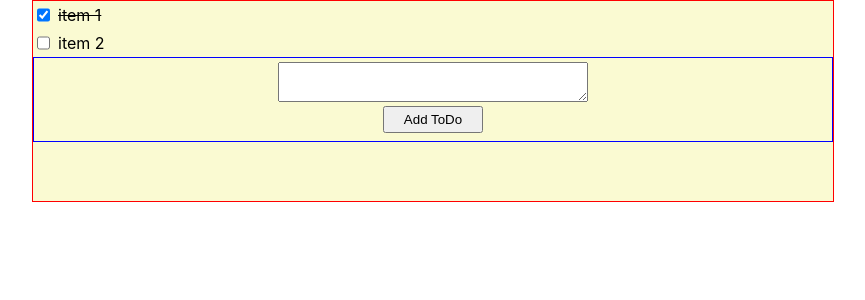
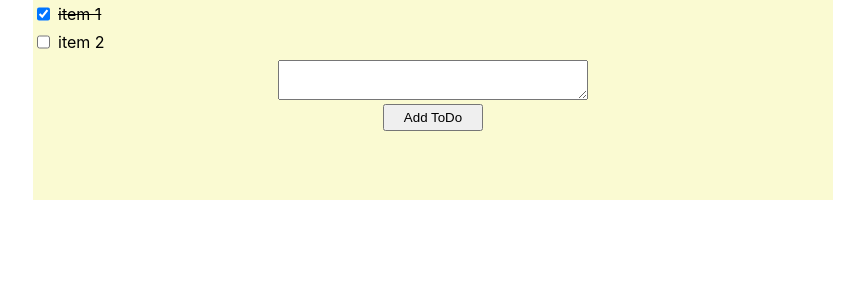
Before and after one commit to xx745/react-todo-typescript, a React (Create React App) app: page / in a window 1280 px wide. Shown: the top 300 px of the page, without its empty margins (207-1072 px from the left). Built offline with nearby package versions, Linux system fonts and the light colour scheme.

Commit message:
Added ESLint, added handler to add new ToDo

```diff
--- a/src/App.tsx
+++ b/src/App.tsx
@@ -1,38 +1,55 @@
+import React from 'react';
 import './css/App.css';
 import ToDoItem from './components/ToDoItem';
 import ToDoNewItem from './components/ToDoNewItem';
 import { useState } from 'react';
+import { nanoid } from 'nanoid';
 
 const initialTodos: ToDo[] = [
   {
-    id: 1,
+    id: 'sdjhdfasdf',
     text: 'item 1',
-    completed: true,
+    completed: true
   },
   {
-    id: 2,
+    id: 'ooamanetey',
     text: 'item 2',
-    completed: false,
-  },
+    completed: false
+  }
 ];
 
 function App() {
   const [allTodos, setTodos] = useState(initialTodos);
 
-  const toggleTodo = (selectedTodo: ToDo) => {
+  function toggleTodo(selectedTodo: ToDo): void {
     const newTodos = allTodos.map((todo) => {
       if (todo.id === selectedTodo.id) {
         return {
           ...todo,
-          completed: !todo.completed,
+          completed: !todo.completed
         };
       }
       return todo;
     });
 
     setTodos(newTodos);
-  };
+  }
 
+  function addTodo(text: string) {
+    if (!text.length || !text.trim().length) {
+      alert('Text cannot be empty!');
+
+      return;
+    }
+
+    const newTodo: ToDo = {
+      id: nanoid(),
+      text,
+      completed: false
+    };
+
+    setTodos([...allTodos, newTodo]);
+  }
 
   return (
     <div className="App">
@@ -42,7 +59,7 @@ function App() {
           todo={todo}
           toggleTodo={toggleTodo} />
       ))}
-      <ToDoNewItem />
+      <ToDoNewItem addTodo={addTodo} />
     </div>
   );
 }
--- a/src/components/ToDoItem.tsx
+++ b/src/components/ToDoItem.tsx
@@ -6,14 +6,14 @@ function ToDoItem({ todo, toggleTodo }: ToDoItemProps): JSX.Element {
       <input
         type="checkbox"
         checked={todo.completed}
-        onChange={() => { toggleTodo(todo) }} />
+        onChange={() => { toggleTodo(todo); }} />
       <span
         style={{ textDecoration: todo.completed ? 'line-through' : undefined }}
         className='ToDoItem__label'>
         {todo.text}
       </span>
     </div>
-  )
-};
+  );
+}
 
 export default ToDoItem;
--- a/src/components/ToDoNewItem.tsx
+++ b/src/components/ToDoNewItem.tsx
@@ -1,12 +1,29 @@
-import React from 'react';
+import React, { useState } from 'react';
 
-function ToDoNewItem(): JSX.Element {
-    return (
-        <div className='ToDoNewItem'>
-            <textarea className='ToDoNewItem__input'/>
-            <button className='ToDoNewItem__btn'>Add ToDo</button>
-        </div>
-    )
-};
+function ToDoNewItem({ addTodo }: ToDoNewItemProps): JSX.Element {
+  const [newToDoText, setNewToDoText] = useState('');
+
+  function handleNewTodo(event: React.MouseEvent<HTMLButtonElement, MouseEvent>) {
+    event.preventDefault();
+    addTodo(newToDoText);
+    setNewToDoText('');
+  }
+
+  return (
+    <div className='ToDoNewItem'>
+      <textarea
+        className='ToDoNewItem__input'
+        value={newToDoText}
+        onChange={event => {
+          setNewToDoText(event.target.value);
+        }} />
+      <button
+        className='ToDoNewItem__btn'
+        onClick={event => { handleNewTodo(event); }}>
+        Add ToDo
+      </button>
+    </div>
+  );
+}
 
 export default ToDoNewItem;
--- a/src/css/App.css
+++ b/src/css/App.css
@@ -1,5 +1,4 @@
 .App {
-  border: 1px solid red;
   background-color: lightgoldenrodyellow;
   width: 800px;
   margin: auto;
@@ -17,7 +16,6 @@
 
 .ToDoNewItem {
   padding: 0.25rem;
-  border: 1px solid blue;
   display: flex;
   flex-direction: column;
   align-items: center;
```
Also changed, not shown: package.json (+13 -5 lines), src/types.d.ts (+9 -3 lines), .eslintrc.js (added), src/index.tsx (line endings or trailing spaces), 1 other file (tests, documents, lock files or other folders).
